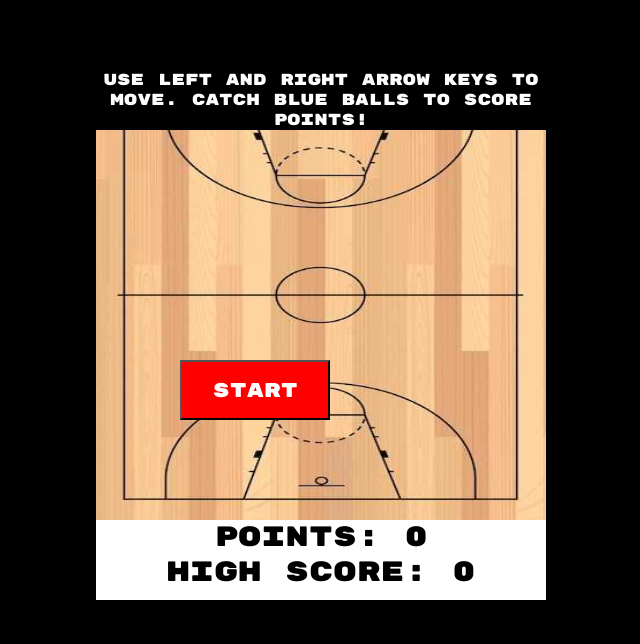
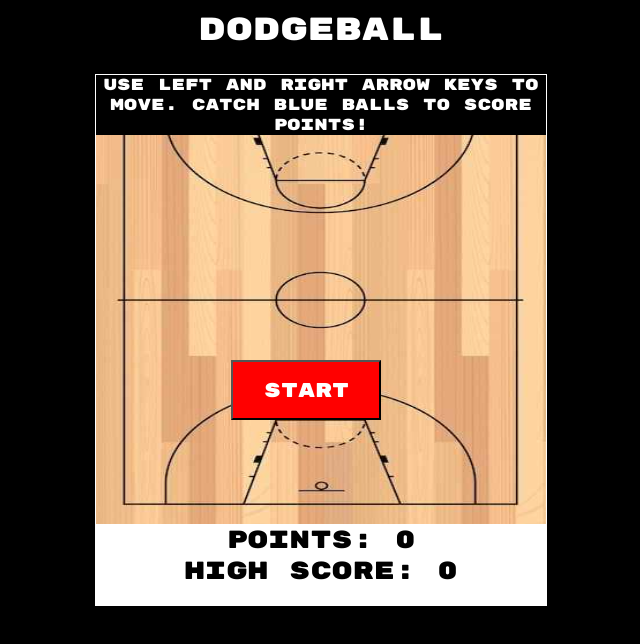
Before and after one commit to alexross1787/Dodgeball-Game, a plain HTML site: page index.html in a window 1280 px wide. Shown: the whole page, without its empty margins (319-959 px from the left). Drawn offline with Linux system fonts and the light colour scheme; a web font is replaced by a local one.

Commit message:
finished

```diff
--- a/index.html
+++ b/index.html
@@ -10,7 +10,7 @@
     <title>Dodgeball</title>
 </head>
 <body>
-    <h1></h1> DODGEBALL</h1>
+    <h1>DODGEBALL</h1>
     <section id="game">
         <img id = 'background' src="assets/gym-class-background.jpg" alt="">
         <button id="startButton">Start</button>
--- a/index.js
+++ b/index.js
@@ -136,10 +136,12 @@ function endGame() {
         hideItems(ball);
     });
     hideItems(dude);
-    displayItems(directions)
+    displayItems(directions);
 
     gameOver.style.display = 'block';
     displayItems(playAgain);
+
+
 }
 
 
@@ -151,11 +153,11 @@ const collisionInterval = setInterval(checkCollision, 100);
 
 
 function clickStart() {
-    let button = document.getElementById('startButton')
+    let startButton = document.getElementById('startButton')
 
-    button.addEventListener('click', () => {
+    startButton.addEventListener('click', () => {
         counter()
-        button.style.display = 'none';
+        startButton.style.display = 'none';
         hideItems(directions)
 
 
@@ -198,9 +200,6 @@ function counter() {
 
 
 
-
-
-
 function restartGame() {
     score = 0;
     scoreBoard.textContent = `Score: ${score}`;
@@ -216,7 +215,12 @@ document.getElementById('playAgain').addEventListener('click', () => {
     restartGame();
 })
 
-
-
+function spacebarStart() {
+document.addEventListener('keydown', (event) => {
+    if (event.key === ' ') {
+        startGame()
+    }
+});
+}
 
 clickStart()
--- a/style.css
+++ b/style.css
@@ -16,14 +16,21 @@ body {
     background-color: black;
 
 }
+
+h1 {
+    color: white;
+    margin-top: .3em;
+    padding-bottom: 0;
+}
 #game {
     width: 450px;
     height: 450px;
     background-color: black;
-    margin: 50px auto 0 auto;
+    margin: 25px auto 0 auto;
     z-index: 1;
     display: flex;
     flex-direction: column;
+    outline: 0.5px solid white;
 }
 
 #background {
@@ -42,7 +49,7 @@ body {
     background-color: red;
     position: absolute;
     top: 45%;
-    left: 39%;
+    left:  43%;
     z-index: 2;
 }
 
@@ -67,7 +74,7 @@ body {
 }
 
 #points, #highScore {
-    font-size: 1.75em;
+    font-size: 1.55em;
 }
 
 
@@ -89,7 +96,7 @@ body {
     font-size: 4em;
     position: absolute;
     top: 30%;
-    left: 45%;
+    left: 47%;
     display: none;
     z-index: 2;
 
@@ -213,4 +220,6 @@ body {
     height: 10%;
     width: 450px;
     z-index: 1;
+    outline: 0.5px solid white;
+
 }
```
